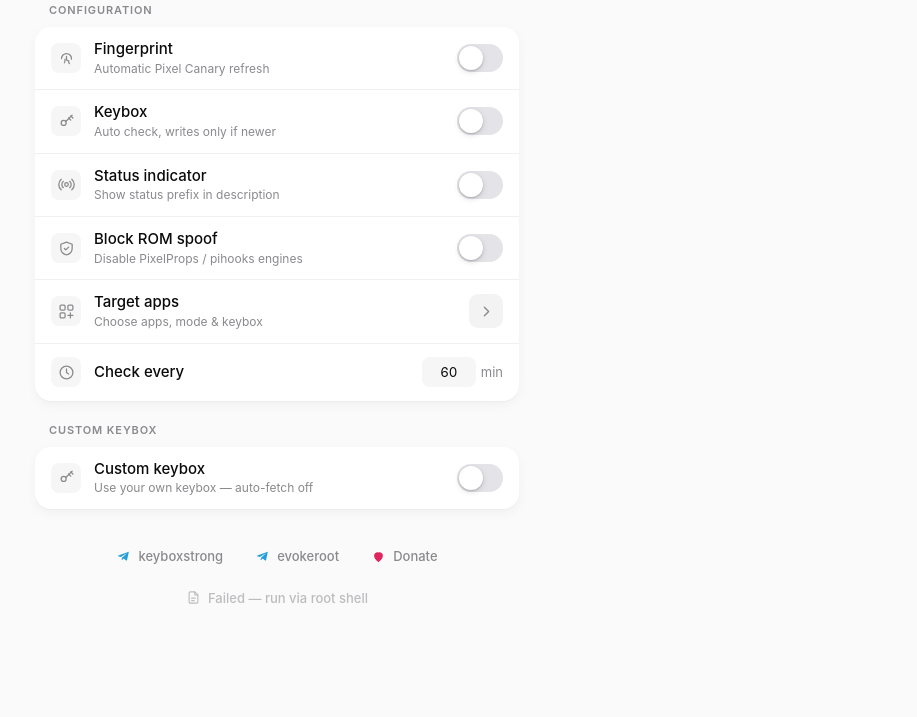
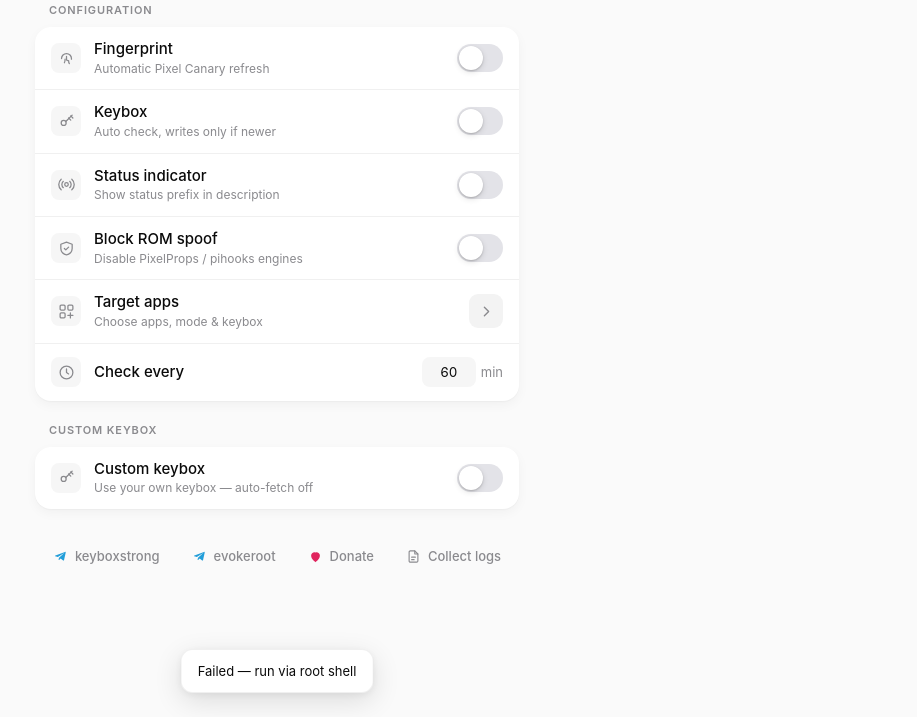
Before and after one commit to longnguyen5512/AlwaysStrong, a plain HTML site: page module/webroot/index.html in a window 1280 px wide. Both pictures are taken after a click on the button "Collect logs". Shown: the part 83-800 px from the top of the page, without its empty margins (363-1280 px from the left). Drawn offline with Linux system fonts and the light colour scheme.

Commit message:
logs: add network diagnostics, timestamped files, toast result
Most keybox/fingerprint failures are network, so the log now has a Network
section: ping 1.1.1.1 / 8.8.8.8 for raw reachability, DNS resolution of the
keybox host (the thing that comes up late on some AOSP ROMs), and a per-engine
fetch test of the keybox URL — asfetch / busybox wget / curl / wget — with bytes
and rough timing, so you can see which downloader works there and which stalls.

Each run writes /sdcard/AlwaysStrong-log-<timestamp>.txt, so collecting more than
once no longer overwrites the previous one.

The WebUI button no longer disables itself and rewrites its own label with a long
path (which read as the button vanishing). The button stays put; the result path
shows in a toast.

```diff
--- a/module/webroot/index.html
+++ b/module/webroot/index.html
@@ -267,6 +267,19 @@ h1{
 .foot a svg,.foot button.foot-btn svg{width:15px;height:15px;flex-shrink:0;display:block}
 .foot a.tg svg{color:var(--tg)}
 .foot a.dn svg{color:var(--heart)}
+
+/* ---------------- toast ---------------- */
+.toast{
+  position:fixed;left:50%;bottom:24px;
+  transform:translateX(-50%) translateY(20px);
+  max-width:88%;background:var(--card);color:var(--fg);
+  border:1px solid var(--line);box-shadow:var(--shadow-pop);
+  border-radius:12px;padding:12px 16px;font-size:13px;line-height:1.4;
+  opacity:0;pointer-events:none;z-index:100;
+  word-break:break-all;text-align:center;
+  transition:opacity .2s,transform .2s;
+}
+.toast.show{opacity:1;transform:translateX(-50%) translateY(0)}
 
 /* ---------------- mount animations ---------------- */
 @keyframes rise{from{opacity:0;transform:translateY(8px)}to{opacity:1;transform:none}}
@@ -666,21 +679,31 @@ const INT_FILE=CFG+"/hourly_interval_sec";
 const MOD="/data/adb/modules/tricky_store";
 const KEY_HOST="http://evoker.qzz.io";
 
-// Collect logs -> /sdcard/AlwaysStrong-log.txt, for attaching to a GitHub issue.
+// Collect logs -> /sdcard/AlwaysStrong-log-<timestamp>.txt for a GitHub issue.
+// The button label stays put; the result shows in a toast so a long path never
+// mangles the footer.
+let toastT=null;
+function toast(msg,ms){
+  let el=document.getElementById("toast");
+  if(!el){ el=document.createElement("div"); el.id="toast"; el.className="toast"; document.body.appendChild(el); }
+  el.textContent=msg; el.classList.add("show");
+  clearTimeout(toastT);
+  if(ms) toastT=setTimeout(()=>el.classList.remove("show"),ms);
+}
 const logBtn=document.getElementById("logBtn");
 if(logBtn){
-  const logLbl=document.getElementById("logBtnLbl");
   logBtn.addEventListener("click",async()=>{
-    const idle=(T.logs||"Collect logs");
-    logBtn.disabled=true; logLbl.textContent=(T.logs_run||"Collecting…");
+    if(logBtn.dataset.busy) return;
+    logBtn.dataset.busy="1";
+    toast(T.logs_run||"Collecting…",0);
     const r=await ksuExec(`sh ${MOD}/collect_logs.sh`);
     const path=(r.stdout||"").trim().split("\n").pop();
     if(r.errno===0 && path){
-      logLbl.textContent=(T.logs_done||"Saved:")+" "+path;
+      toast((T.logs_done||"Saved:")+" "+path,7000);
     }else{
-      logLbl.textContent=(T.logs_fail||"Failed — run via root shell");
+      toast(T.logs_fail||"Failed — run via root shell",5000);
     }
-    setTimeout(()=>{ logLbl.textContent=idle; logBtn.disabled=false; },6000);
+    delete logBtn.dataset.busy;
   });
 }
 
```
Also changed, not shown: 1 other file.
